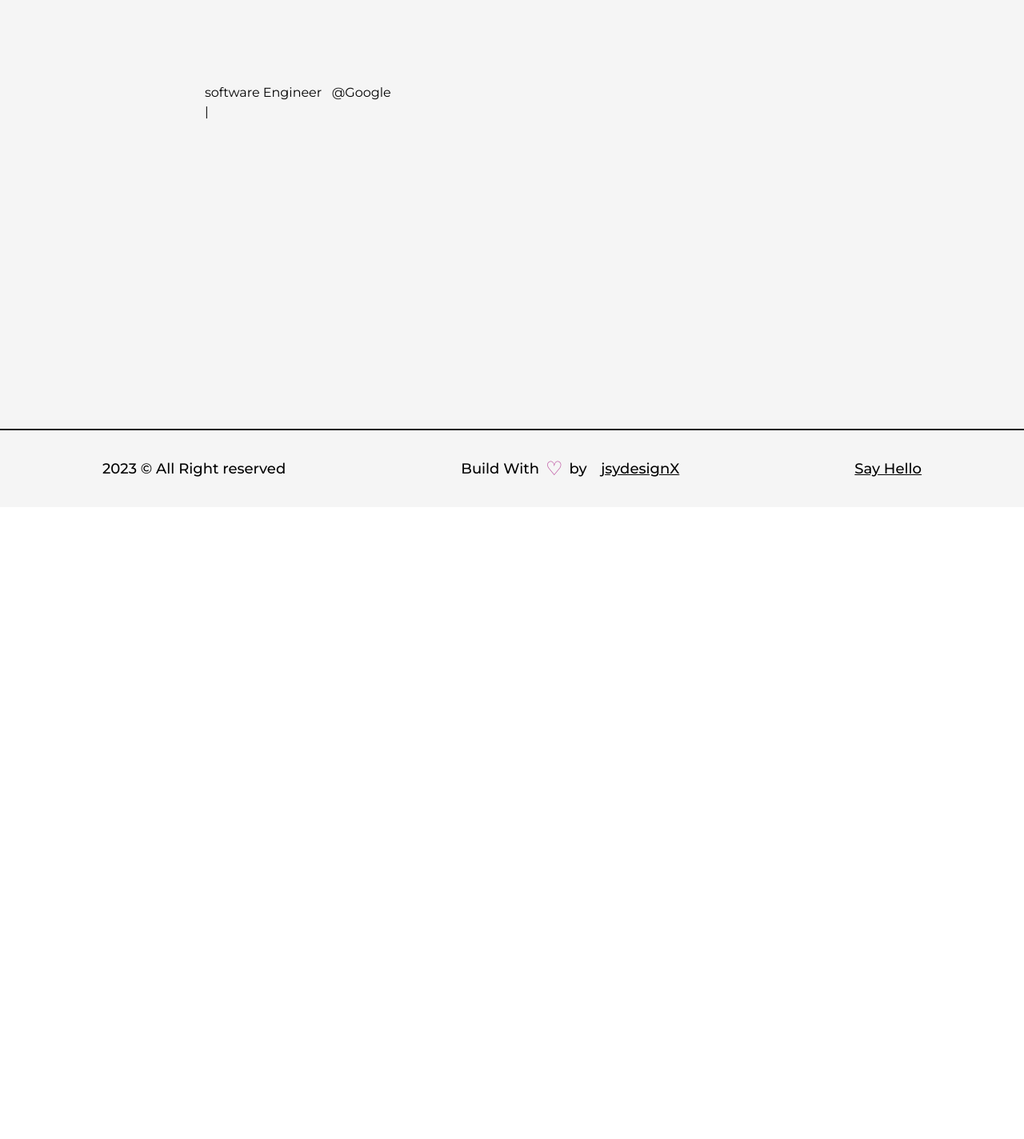
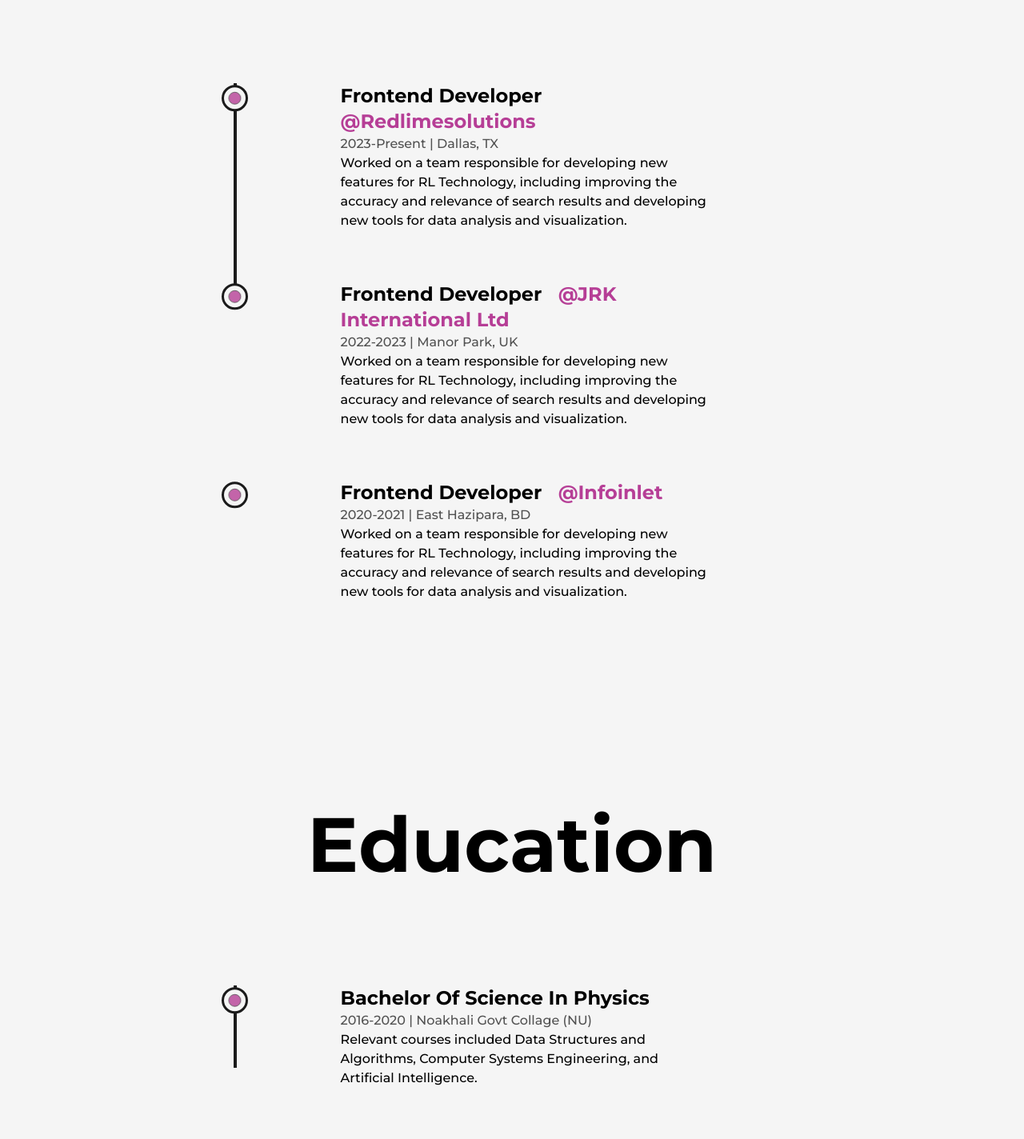
Before and after one commit to yeasin2448/yeasin-portfolio, a Next.js app: page /about in a window 1280 px wide. Shown: the part 2460-3884 px from the top of the page at 80% size. Before the commit the page ends 3094 px from the top, so only its background shows below. Built offline with nearby package versions, Linux system fonts and the light colour scheme.

Commit message:
experience & education component done

```diff
--- /dev/null
+++ b/src/components/Education.js
@@ -0,0 +1,79 @@
+import React, { useRef } from "react";
+import { motion, useScroll } from "framer-motion";
+import LiIcon from "./LiIcon";
+
+const Details = ({ type, time, place, info }) => {
+  const ref = useRef(null)
+  return (
+    <li ref={ref} className='my-8 first:mt-0 last:mb-0 w-[60%] mx-auto flex flex-col items-center justify-between'>
+      <LiIcon reference={ref} />
+      <motion.div
+        initial={{y:50}}
+        whileInView={{y:0}}
+        transition={{duration: 0.5, type: "spring"}}
+      >
+        <h3 className='capitalize font-bold text-2xl'>
+          {type}
+        </h3>
+        <span className='capitalize font-medium text-dark/75'>
+          {time} | {place}
+        </span>
+        <p className='font-medium w-full'>{info}</p>
+      </motion.div>
+    </li>
+  );
+};
+
+const Education = () => {
+  const ref = useRef(null);
+
+  const { scrollYProgress } = useScroll(
+    {
+      target: ref,
+      offset: ["start end", "center start"]
+    }
+  )
+  return (
+    <div className="my-64">
+      <h2 className="font-bold text-8xl mb-32 w-full text-center">
+        Education
+      </h2>
+      <div ref={ref} className="w-[75%] mx-auto relative">
+        <motion.div
+        style={{ scaleY: scrollYProgress }}
+        className="absolute left-9 top-0 w-1 h-full bg-dark origin-top" />
+        <ul className="w-full flex flex-col items-start justify-between ml-4">
+          <Details
+            type="Bachelor Of Science In Physics"
+            time="2016-2020"
+            place="Noakhali Govt collage (NU)"
+            info="
+            Relevant courses included Data Structures and Algorithms, Computer Systems Engineering, and Artificial
+            Intelligence.
+            "
+          />
+           <Details
+            type="Bachelor Of Science In Physics"
+            time="2016-2020"
+            place="Noakhali Govt collage (NU)"
+            info="
+            Relevant courses included Data Structures and Algorithms, Computer Systems Engineering, and Artificial
+            Intelligence.
+            "
+          />
+           <Details
+            type="Bachelor Of Science In Physics"
+            time="2016-2020"
+            place="Noakhali Govt collage (NU)"
+            info="
+            Relevant courses included Data Structures and Algorithms, Computer Systems Engineering, and Artificial
+            Intelligence.
+            "
+          />
+        </ul>
+      </div>
+    </div>
+  );
+};
+
+export default Education;
--- a/src/components/Experience.js
+++ b/src/components/Experience.js
@@ -1,35 +1,77 @@
-import React from "react";
+import React, { useRef } from "react";
+import { motion, useScroll } from "framer-motion";
+import LiIcon from "./LiIcon";
 
 const Details = ({ position, company, companyLink, time, address, work }) => {
+  const ref = useRef(null)
   return (
-    <li>
-      <div>
-        <h3>
-          {position} &nbsp; <a href={companyLink}>@{company}</a>
+    <li ref={ref} className='my-8 first:mt-0 last:mb-0 w-[60%] mx-auto flex flex-col items-center justify-between'>
+      <LiIcon reference={ref} />
+      <motion.div
+        initial={{y:50}}
+        whileInView={{y:0}}
+        transition={{duration: 0.5, type: "spring"}}
+      >
+        <h3 className='capitalize font-bold text-2xl'>
+          {position} &nbsp; <a href={companyLink} target="_blank" className='capitalize text-primary'>@{company}</a>
         </h3>
-        <span> {time} | {address} </span>
-        <p>
-           { work }
-        </p>
-      </div>
+        <span className='capitalize font-medium text-dark/75'>
+          {time} | {address}{" "}
+        </span>
+        <p className='font-medium w-full'>{work}</p>
+      </motion.div>
     </li>
   );
 };
 
 const Experience = () => {
+  const ref = useRef(null);
+
+  const { scrollYProgress } = useScroll(
+    {
+      target: ref,
+      offset: ["start end", "center start"]
+    }
+  )
   return (
     <div className="my-64">
       <h2 className="font-bold text-8xl mb-32 w-full text-center">
         Experience
       </h2>
-      <div className="w-[75%] mx-auto relative">
-        <ul>
+      <div ref={ref} className="w-[75%] mx-auto relative">
+        <motion.div
+        style={{ scaleY: scrollYProgress }}
+        className="absolute left-9 top-0 w-1 h-full bg-dark origin-top" />
+        <ul className="w-full flex flex-col items-start justify-between ml-4">
           <Details
-            position="software Engineer"
-            company="Google"
-            companyLink="www.google.com"
-
-
+            position="Frontend Developer"
+            company="Redlimesolutions"
+            companyLink="https://www.redlimesolutions.com/"
+            time="2023-Present"
+            address="Dallas, TX"
+            work="Worked on a team responsible for developing new features for RL Technology,
+            including improving the accuracy and relevance of search results and
+            developing new tools for data analysis and visualization."
+          />
+          <Details
+            position="Frontend Developer"
+            company="JRK International Ltd"
+            companyLink="https://jrkint.com/"
+            time="2022-2023"
+            address="Manor Park, UK"
+            work="Worked on a team responsible for developing new features for RL Technology,
+            including improving the accuracy and relevance of search results and
+            developing new tools for data analysis and visualization."
+          />
+          <Details
+            position="Frontend Developer"
+            company="Infoinlet"
+            companyLink="https://infoinlet.com/"
+            time="2020-2021"
+            address="East Hazipara, BD"
+            work="Worked on a team responsible for developing new features for RL Technology,
+            including improving the accuracy and relevance of search results and
+            developing new tools for data analysis and visualization."
           />
         </ul>
       </div>
--- /dev/null
+++ b/src/components/LiIcon.js
@@ -0,0 +1,27 @@
+import React from "react";
+import { motion, useScroll } from "framer-motion";
+
+function LiIcon({reference}) {
+  const { scrollYProgress } = useScroll({
+    target: reference,
+    offset: ["center end", "center center"],
+  });
+  return (
+    <figure className="absolute left-0 stroke-dark">
+      <svg className="-rotate-90" width="75" height="75" viewBox="0 0 100 100">
+        <circle
+          cx="75"
+          cy="50"
+          r="20"
+          className="stroke-primary stroke-1 fill-none"
+        />
+        <motion.circle cx="75" cy="50" r="20" className="stroke-[4px] fill-light" style={{
+            pathLength : scrollYProgress
+        }} />
+        <circle cx="75" cy="50" r="10" className="animate-pulse stroke-1 fill-primary" />
+      </svg>
+    </figure>
+  );
+}
+
+export default LiIcon;
--- a/src/pages/about.js
+++ b/src/pages/about.js
@@ -7,6 +7,7 @@ import Image from "next/image";
 import profilePic from "../../public/images/profile/yeasin.jpg";
 import { useInView, useMotionValue, useSpring } from "framer-motion";
 import Experience from "@/components/Experience";
+import Education from "@/components/Education";
 
 const AnimatedNumber = ({ value }) => {
   const ref = useRef(null);
@@ -106,6 +107,8 @@ const About = () => {
           <Skills />
           {/* experience area start hear */}
           <Experience />
+          {/* education area start hear */}
+          <Education />
         </Layout>
       </main>
     </>
```
